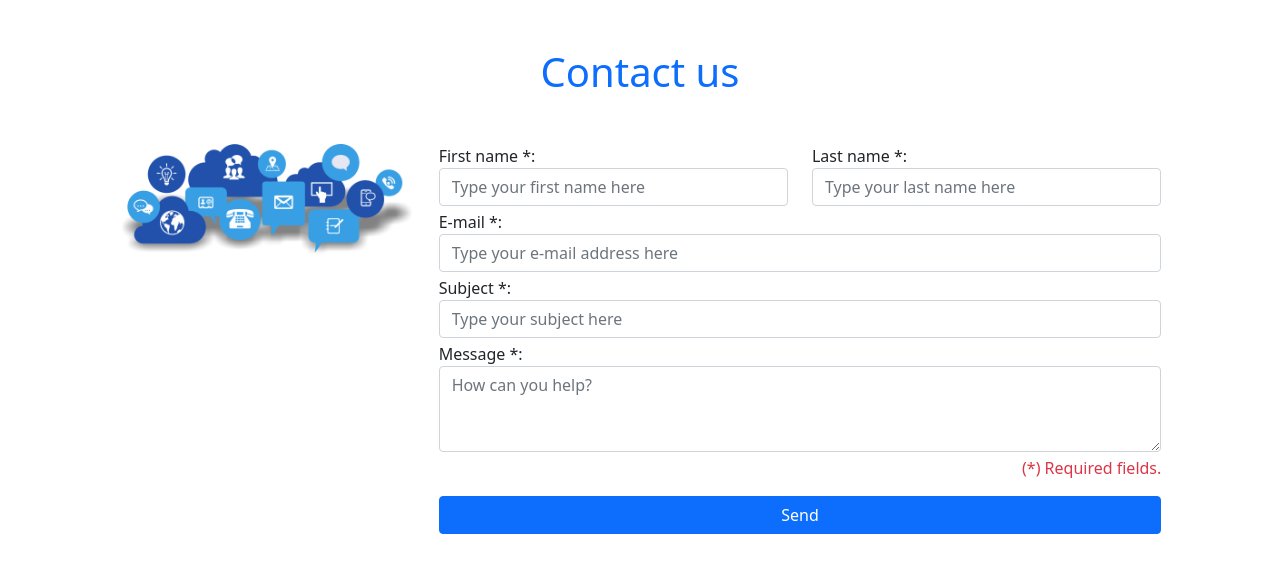
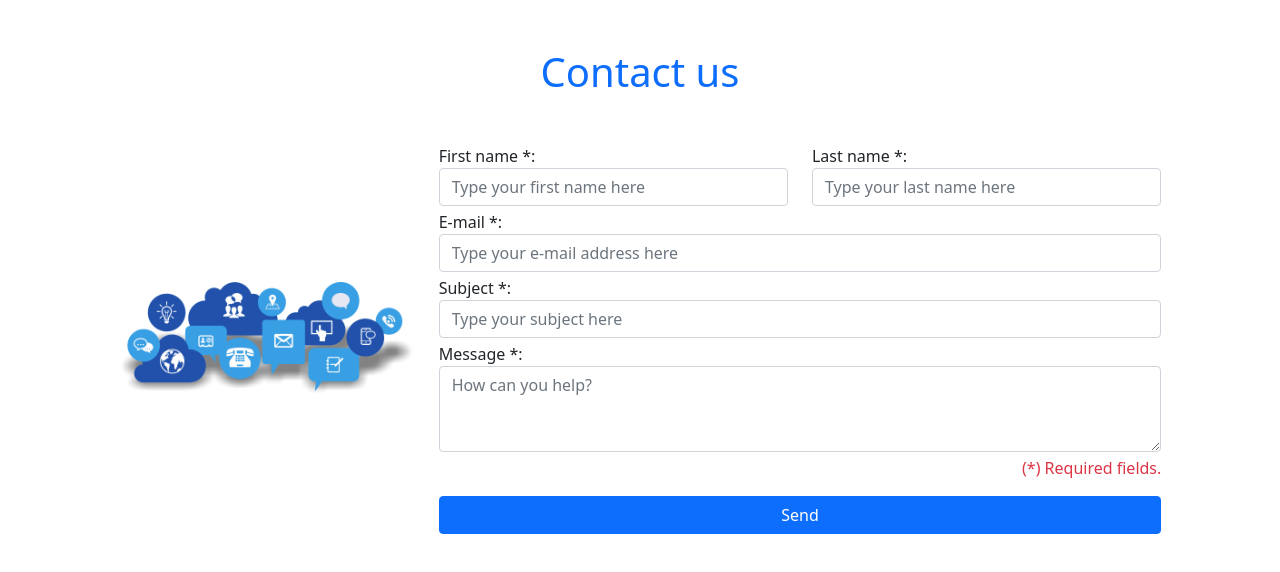
Before and after one commit to dagboujhatem/bootstrap-landing-page, a plain HTML site: page index.html in a window 1280 px wide. Drawn offline with nearby package versions, Linux system fonts and the light colour scheme.

Commit message:
style the image

```diff
--- a/index.html
+++ b/index.html
@@ -19,11 +19,11 @@
         <div>
             <div class="row">
                 <h1 class="text-primary text-center my-5">Contact us</h1>
-                <div class="offset-1 col-3">
-                    <img src="./images/contactez-nous.png" alt="contact logo" class="img-fluid">
+                <div class="offset-1 col-3 d-flex align-items-center">
+                    <img src="./images/contact-us.png" alt="contact logo" class="img-fluid">
                 </div>
                 <div class="col-7">
-                    <form method="post" action="welcome.html">
+                    <form method="post" action="#">
                         <div class="row">
                             <div class="col-sm-6">
                                 <!-- first name -->
```
Also changed, not shown: images/contact-us.png (renamed from images/contactez-nous.png).
